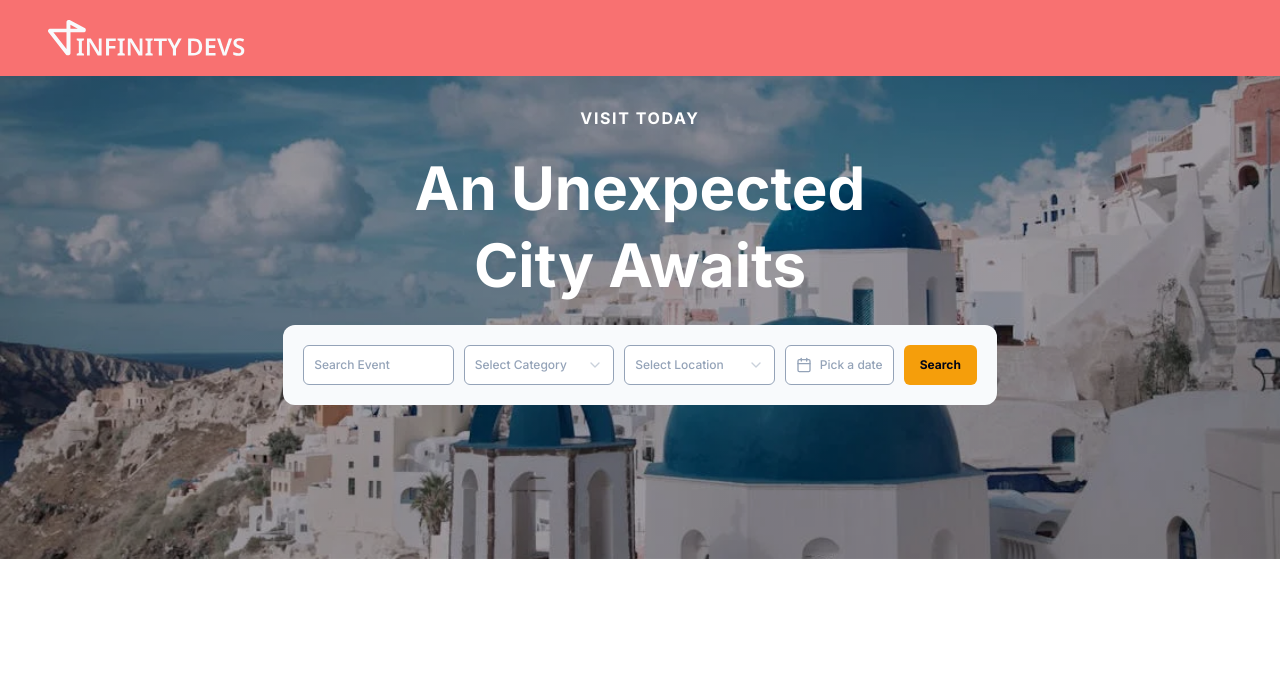
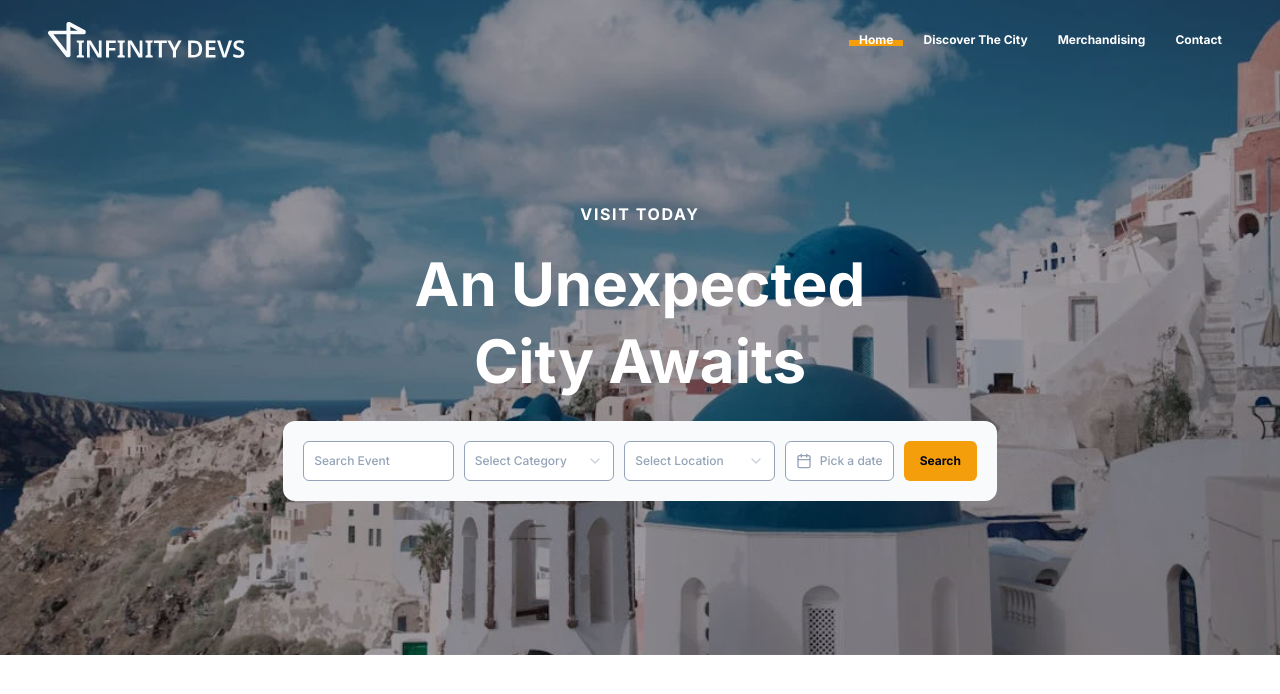
Before and after one commit to InfinityDevsHQ/event-agency-next, a Next.js app: page / in a window 1280 px wide. Shown: the top 694 px of the page. Built offline with nearby package versions, Linux system fonts and the light colour scheme.

Commit message:
feat: site header

```diff
--- a/components/general/header.tsx
+++ b/components/general/header.tsx
@@ -1,12 +1,31 @@
+"use client";
+import { NavLinks } from "@/constants";
 import LogoSvg from "../svgs/logo-svg";
+import Link from "next/link";
+import { usePathname } from "next/navigation";
 
 export default function Header() {
+  const pathname = usePathname();
   return (
     <header className="w-full">
-      <div className="max-w-screen-2xl fixed top-0 w-full mx-auto bg-red-400 py-5 px-12 flex items-center justify-between">
+      <div className="max-w-screen-2xl h-20 fixed top-0 w-full mx-auto py-5 px-12 flex items-center justify-between">
         <span>
           <LogoSvg />
         </span>
+        <nav>
+          <ol className="flex items-center gap-2.5 text-white text-xs font-bold">
+            {NavLinks.map((link) => (
+              <li key={link.id} className="relative">
+                <Link href={link.link} className="inline-block p-2.5">
+                  {link.name}
+                </Link>
+                {pathname === link.link && (
+                  <div className="absolute w-full h-1.5 bg-secondary bottom-3 -z-10" />
+                )}
+              </li>
+            ))}
+          </ol>
+        </nav>
       </div>
     </header>
   );
--- a/components/homepage/hero.tsx
+++ b/components/homepage/hero.tsx
@@ -3,7 +3,7 @@ import SearchEvent from "../forms/search-event";
 export default function Hero() {
   return (
     <section className="hero-bg p-2.5 flex items-center justify-center">
-      <div className="p-24 pb-36 flex flex-col gap-5 text-white text-center">
+      <div className="p-24 pb-36 flex flex-col gap-5 text-white text-center pt-48">
         <span className="uppercase tracking-widest font-bold">VISIT TODAY</span>
         <h1 className="text-6xl font-bold leading-extra">
           An Unexpected
--- /dev/null
+++ b/constants.ts
@@ -0,0 +1,22 @@
+export const NavLinks: LinkType[] = [
+  {
+    name: "Home",
+    link: "/",
+    id: 1,
+  },
+  {
+    name: "Discover The City",
+    link: "#",
+    id: 2,
+  },
+  {
+    name: "Merchandising",
+    link: "#",
+    id: 3,
+  },
+  {
+    name: "Contact",
+    link: "#",
+    id: 4,
+  },
+];
--- /dev/null
+++ b/types/data-types.ts
@@ -0,0 +1,5 @@
+type LinkType = {
+  link: string;
+  name: string;
+  id: number;
+};
```
